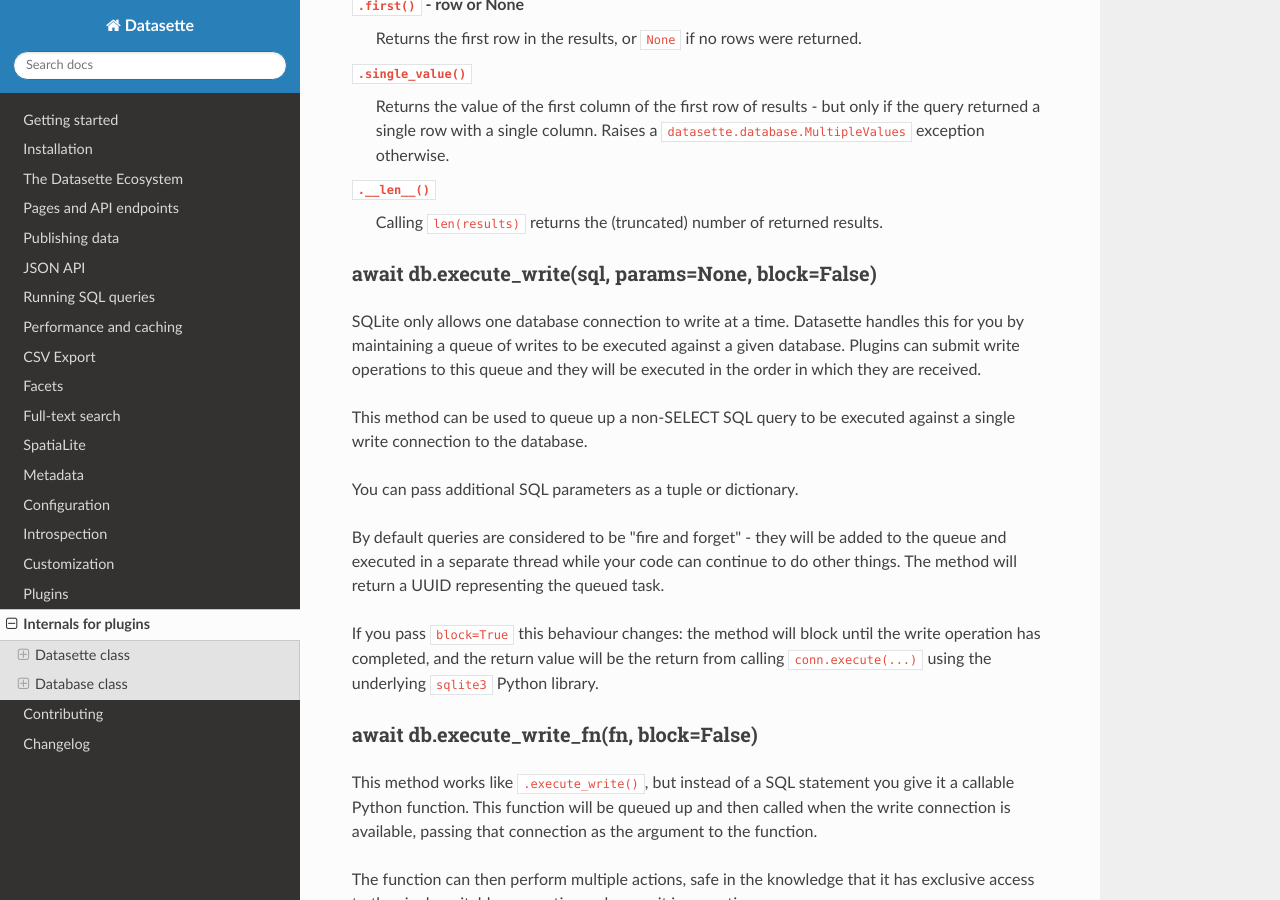
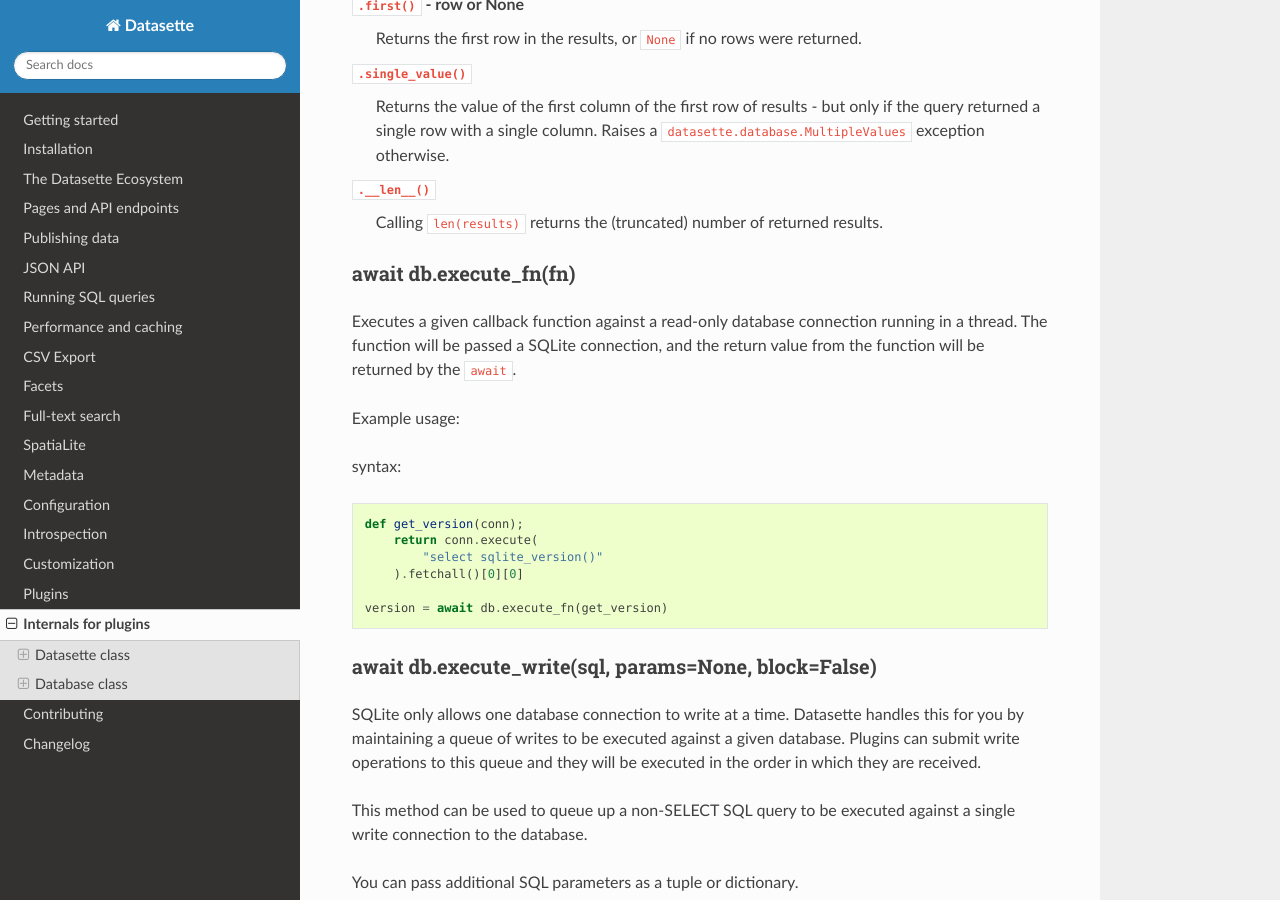
Before and after one commit to simonw/datasette, a Sphinx documentation site: the page built from docs/internals.rst, in a window 1280 px wide and 900 px high, scrolled down 3500 px. Built offline with Sphinx 7.4.7 and the Read the Docs theme 2.0.0, drawn with Linux system fonts in a browser that asks for light colours.

Commit message:
Documentation for .execute_fn(), refs #685

```diff
--- a/docs/internals.rst
+++ b/docs/internals.rst
@@ -155,6 +155,26 @@
 ``.__len__()``
     Calling ``len(results)`` returns the (truncated) number of returned results.
 
+.. _database_execute_fn:
+
+await db.execute_fn(fn)
+-----------------------
+
+Executes a given callback function against a read-only database connection running in a thread. The function will be passed a SQLite connection, and the return value from the function will be returned by the ``await``.
+
+Example usage:
+
+syntax:
+
+.. code-block:: python
+
+    def get_version(conn);
+        return conn.execute(
+            "select sqlite_version()"
+        ).fetchall()[0][0]
+
+    version = await db.execute_fn(get_version)
+
 .. _database_execute_write:
 
 await db.execute_write(sql, params=None, block=False)
```
